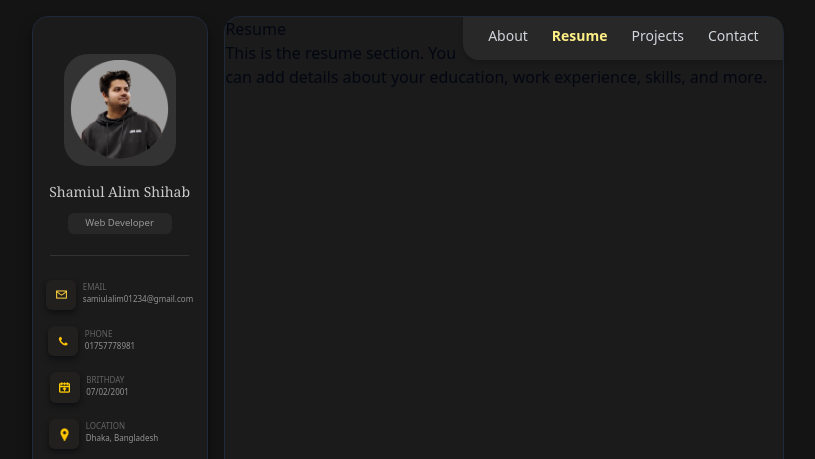
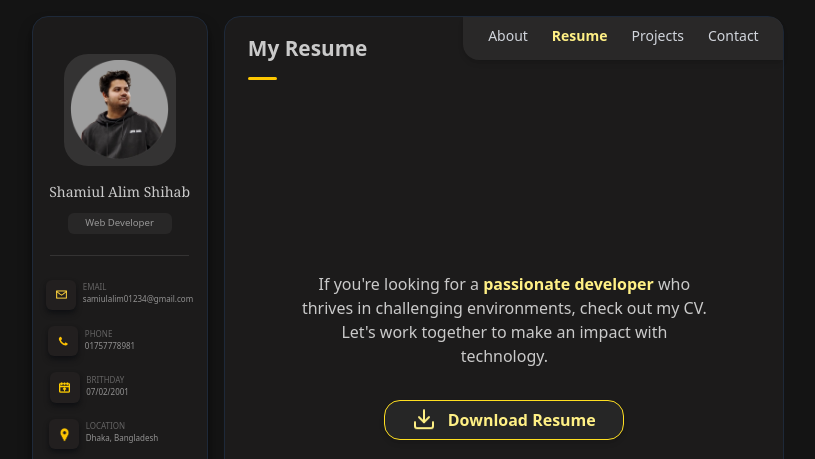
Before and after one commit to Shamiul-alim/My-Portfolio, an Astro site: page /resume in a window 1280 px wide. Shown: the top 459 px of the page, without its empty margins (232-1047 px from the left). Built offline with nearby package versions, Linux system fonts and the light colour scheme; Astro itself is replaced by a stand-in of ours.

Commit message:
resume-section-update

```diff
--- /dev/null
+++ b/src/components/Navbar.astro
@@ -0,0 +1,27 @@
+---
+const currentPath = Astro.url.pathname;
+
+const links = [
+  { name: "About", path: "/" },
+  { name: "Resume", path: "/resume" },
+  { name: "Projects", path: "/projects" },
+  { name: "Contact", path: "/contact" }
+];
+---
+
+<nav class="bg-[#2d2c2ccf] w-[20rem] h-[2.7rem] float-right rounded-bl-[1rem] rounded-tr-[0.8rem] flex flex-row text-[#ffffff9c] justify-center items-center gap-[1.5rem] pb-[0.3rem] text-sm shadow-md">
+
+        {links.map((link) => (
+          <a
+            href={link.path}
+            class={`${
+              currentPath === link.path
+                ? "text-yellow-200 font-bold"
+                : "text-gray-300 hover:text-yellow-200"
+            }`}
+          >
+            {link.name}
+          </a>
+        ))}
+
+    </nav>
--- /dev/null
+++ b/src/components/Resume.tsx
@@ -0,0 +1,37 @@
+import '../styles/global.css';
+import { DownloadIcon, Star } from "lucide-react";
+import { motion } from "framer-motion";
+
+export default function Resume() {
+    const letterVariants = {
+    initial: { opacity: 0 },
+    animate: { opacity: 1 },
+  };
+  const text = "Hey! You Want Something New?";
+  return (
+    <div className=" pl-[1.4rem] pr-[1.4rem] pt-[1rem] gap-[2rem]  ">
+        <h1 className='text-[#ffffffc4] text-[1.3rem] font-bold font-sans'>My Resume</h1>
+        <div className='h-[0.2rem] w-[1.8rem] bg-yellow-400 rounded-2xl mt-[0.8rem] mb-[0.8rem]'/>
+        <p className="text-center text-[1rem] text-[#ffffffc4] mt-[12rem] mb-[2rem] ml-[3rem] mr-[3rem]">
+            If you're looking for a{" "}
+            <span className="text-yellow-200 font-semibold">passionate developer</span> who thrives in challenging environments, check out my CV. Let's work together to make an impact with technology.
+        </p>
+
+      <motion.a
+        href="/Resume.pdf"
+        download
+        whileHover={{ scale: 1.1 }}
+        whileTap={{ scale: 0.95 }}
+        className="flex items-center justify-center gap-3 px-6 py-3 bg-neutral-800 border border-yellow-300  h-[2.5rem] w-[15rem] ml-[8.5rem]
+                   text-yellow-200 font-semibold rounded-2xl shadow-md
+                   hover:bg-neutral-700 transition duration-300"
+      >
+        <DownloadIcon className="w-6 h-6 animate-bounce" />
+        <span>Download Resume</span>
+      </motion.a>
+
+
+
+    </div>
+  );
+}
--- a/src/pages/resume.astro
+++ b/src/pages/resume.astro
@@ -1,8 +1,8 @@
 ---
 import Layout from '../layouts/Layout.astro';
+import Resume from '../components/Resume.tsx';
 ---
 
 <Layout>
-  <h2>Resume</h2>
-  <p>This is the resume section. You can add details about your education, work experience, skills, and more.</p>
+  <Resume client:load/>
 </Layout>
```
Also changed, not shown: 1 other file.
